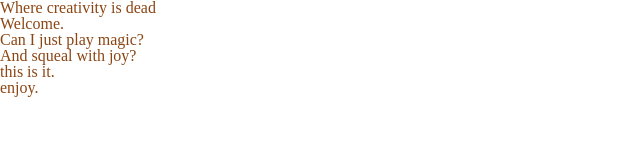
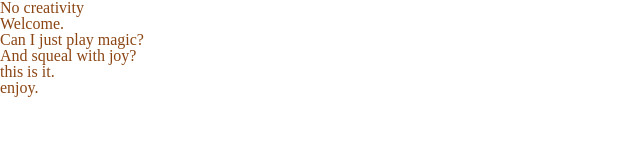
Before and after one commit to WilliamWhite86/WilliamWhite86.github.io, a plain HTML site: page index.html in a window 1280 px wide. Shown: the full height of the page, 0-640 px from the left. Drawn offline with Linux system fonts and the light colour scheme.

Commit message:
changed header

```diff
--- a/index.html
+++ b/index.html
@@ -9,7 +9,7 @@
 </head>
 
 <body>
-<header>Where creativity is dead</header>
+<header>No creativity</header>
 <h1>
     Welcome.
 </h1>
```
